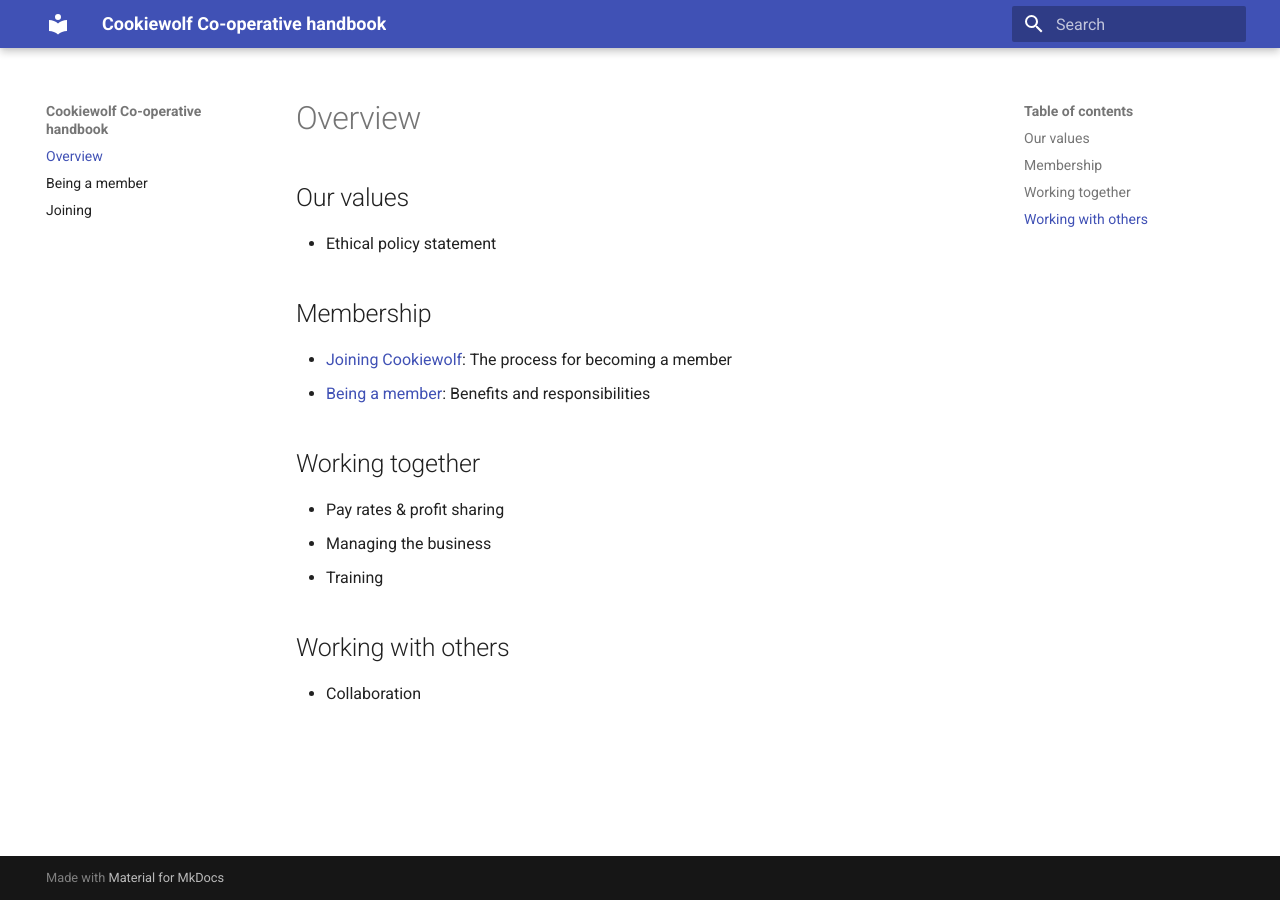
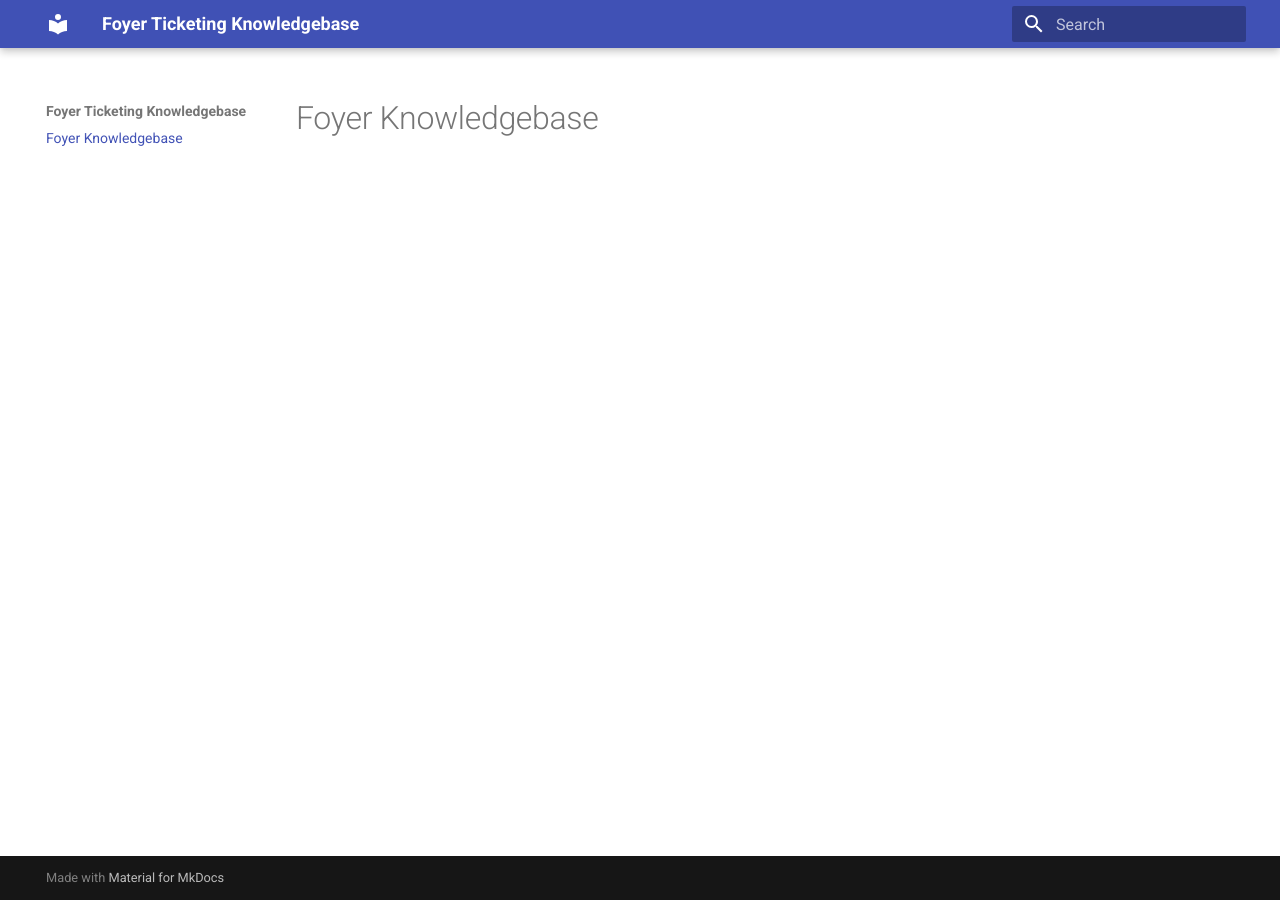
Before and after one commit to foyer-ticketing/Foyer-Knowledgebase, an MkDocs documentation site: the page built from docs/index.md, in a window 1280 px wide. Built offline with MkDocs 1.6.1 and Material for MkDocs 9.7.7, drawn with Linux system fonts in a browser that asks for light colours.

Commit message:
Initial Chnages

```diff
--- a/docs/index.md
+++ b/docs/index.md
@@ -1,20 +1 @@
-# Overview
-
-## Our values
-
-- Ethical policy statement
-
-## Membership
-
-- [Joining Cookiewolf](joining.md): The process for becoming a member
-- [Being a member](being-a-member.md): Benefits and responsibilities
-
-## Working together
-
-- Pay rates & profit sharing
-- Managing the business
-- Training
-
-## Working with others
-
-- Collaboration
+# Foyer Knowledgebase
--- a/mkdocs.yml
+++ b/mkdocs.yml
@@ -1,4 +1,4 @@
-site_name: Cookiewolf Co-operative handbook
-site_url: https://cookiewolf.github.io/handbook
+site_name: Foyer Ticketing Knowledgebase
+site_url: https://foyer.github.io/knowledgebase
 theme:
   name: material
```
Also changed, not shown: docs/being-a-member.md (deleted, +0 -7 lines), docs/joining.md (deleted, +0 -7 lines).
